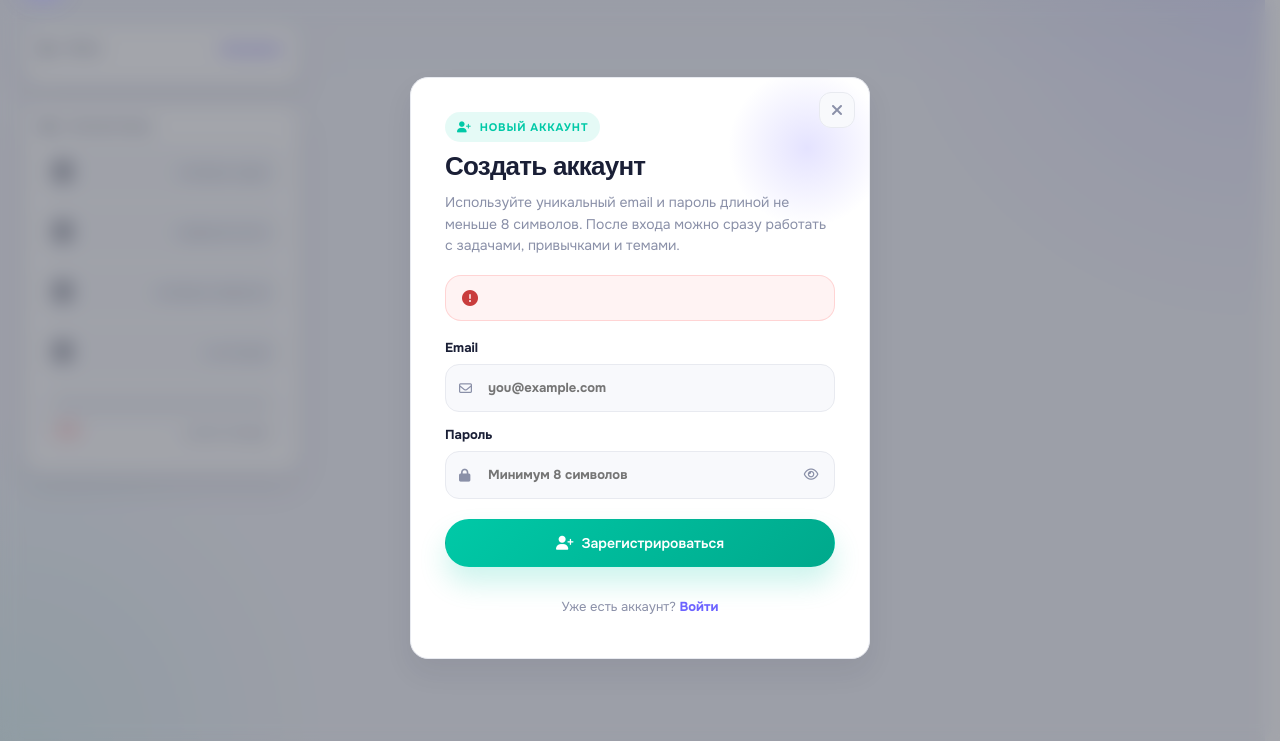
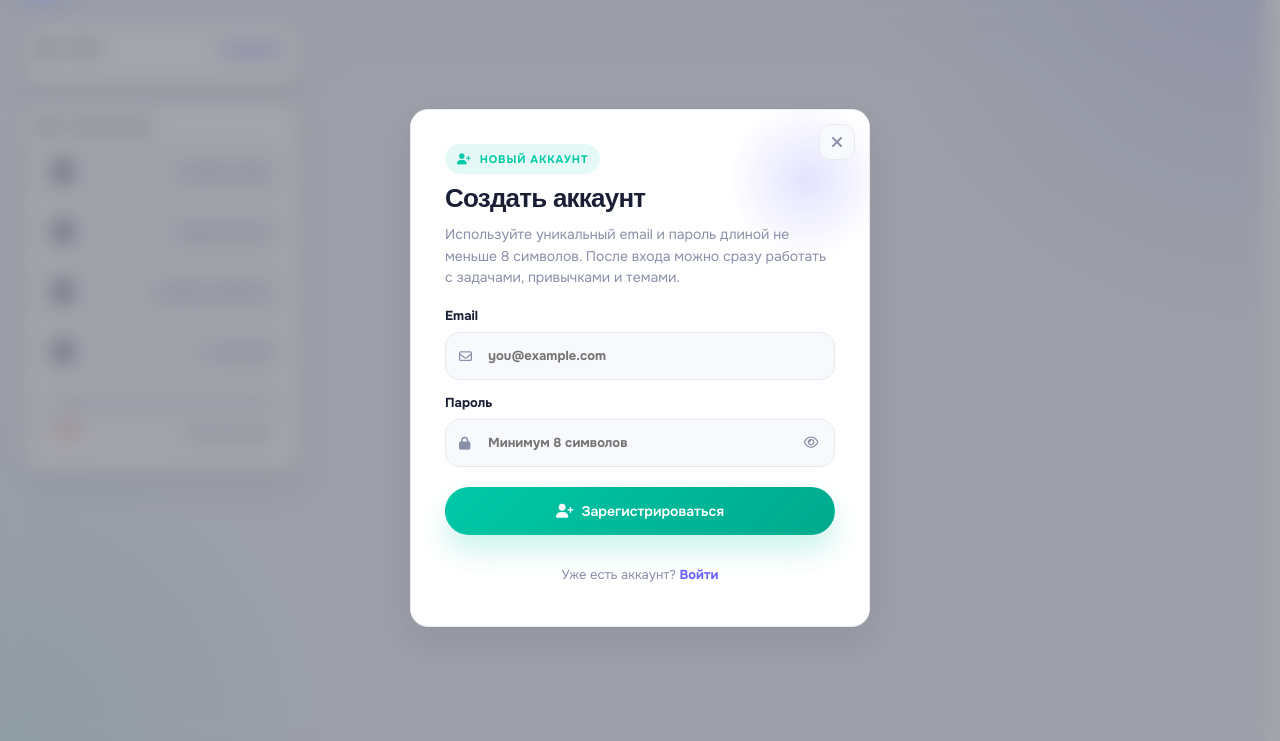
Before and after one commit to badinoko/Habbit, a FastAPI app: template src/templates/auth/register.html in a window 1280 px wide. Shown: the part 59-800 px from the top of the page. Run offline with FastAPI, Linux system fonts and the light colour scheme; the template is opened without the code that fills it, so the values that code supplies are empty; parts of the project's set-up code (start-up, migrations or seed data) failed here and were passed over; some web fonts are replaced.

Commit message:
Hide empty auth alert placeholder

```diff
--- a/src/static/css/forms.css
+++ b/src/static/css/forms.css
@@ -264,6 +264,10 @@
   border-radius: 16px;
 }
 
+.alert[hidden] {
+  display: none !important;
+}
+
 .alert-error {
   color: #c93d3d;
   background: rgba(255, 107, 107, 0.08);
```
